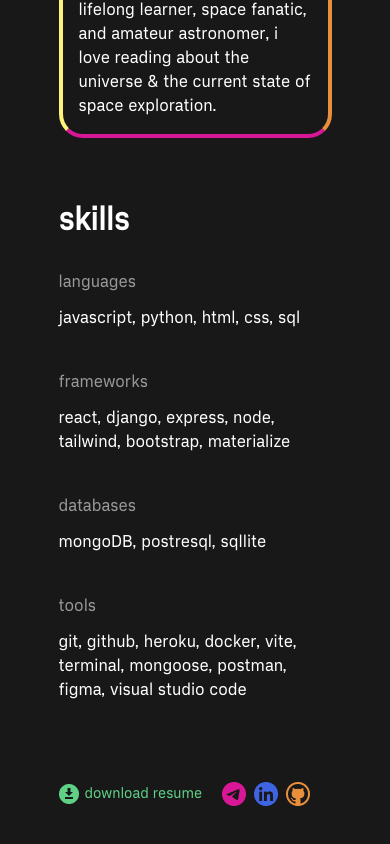
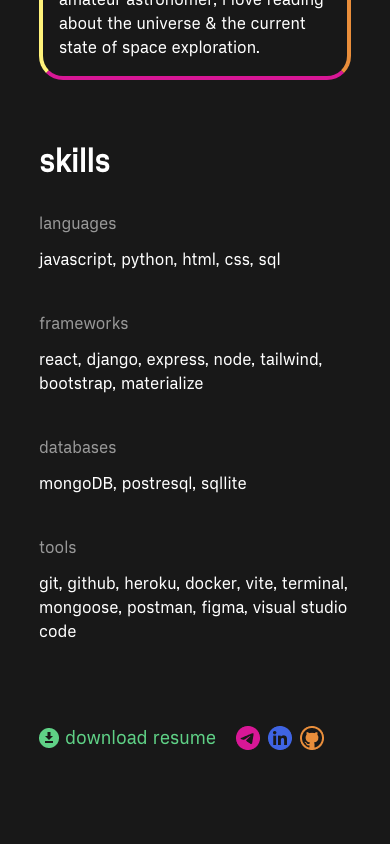
Before and after one commit to gabewolford/react-portfolio, a React (Vite) app: page /me in a window 390 px wide. Shown: the part 1161-2005 px from the top of the page. Built offline with nearby package versions, Linux system fonts and the light colour scheme.

Commit message:
increased max w for mobile

```diff
--- a/src/components/MePage/index.jsx
+++ b/src/components/MePage/index.jsx
@@ -14,7 +14,7 @@ export default function MePage() {
                 <title>gabe wolford | me</title>
                 <link rel="icon" href={orangeIcon} />
             </Helmet>
-            <div className="mt-16 pb-24 max-w-[70vw] mx-auto">
+            <div className="mt-16 pb-24 max-w-[80vw] md:max-w-[70vw] mx-auto">
 
                 <div class="grid grid-cols-1 lg:grid-cols-2 gap-8 items-center mt-32">
                     <img class="rounded-full mx-auto" src={profilePhoto} />
@@ -54,7 +54,7 @@ export default function MePage() {
                         </a>
 
                         <a href={resume} target="_blank"
-                        className="text-sm md:text-xl text-green hover:text-blue mr-5">download resume
+                        className="text-lg md:text-xl text-green hover:text-blue mr-5">download resume
                         </a>
 
                         <a href="mailto:gabewolford@gmail.com" target='_blank' className="mr-2">
--- a/src/components/WorkPage/index.jsx
+++ b/src/components/WorkPage/index.jsx
@@ -13,7 +13,7 @@ export default function WorkPage() {
                 <title>gabe wolford | work</title>
                 <link rel="icon" href={greenIcon} />
             </Helmet>
-            <div className="mt-24 pb-36 max-w-[65vw] mx-auto">
+            <div className="mt-24 pb-36 max-w-[80vw] md:max-w-[70vw] mx-auto">
                         <header className="text-center text-2xl md:text-4xl font-bold">
                                 <h1 className="text-dark-grey">things i've built</h1>
                         </header>
```
